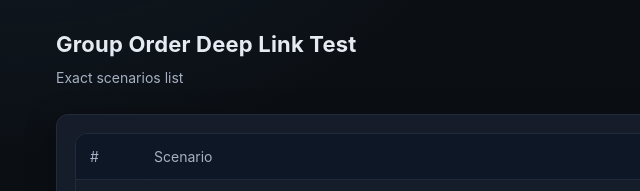
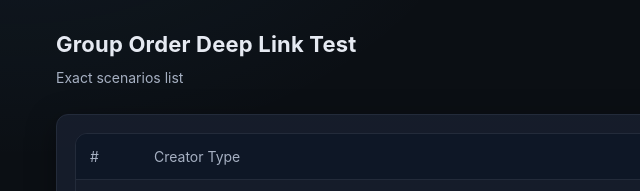
Before and after one commit to fh-ezhilan/group-ordering-links, a plain HTML site: page index.html in a window 1280 px wide. Shown: the top 191 px of the page, 110-750 px from the left. Drawn offline with Linux system fonts and the light colour scheme.

Commit message:
Updated column name

```diff
--- a/index.html
+++ b/index.html
@@ -23,7 +23,7 @@
       <div class="scenarios">
         <div class="scenarios-head">
           <div class="col index">#</div>
-          <div class="col scenario">Scenario</div>
+          <div class="col scenario">Creator Type</div>
           <div class="col actions">Actions</div>
         </div>
 
```
